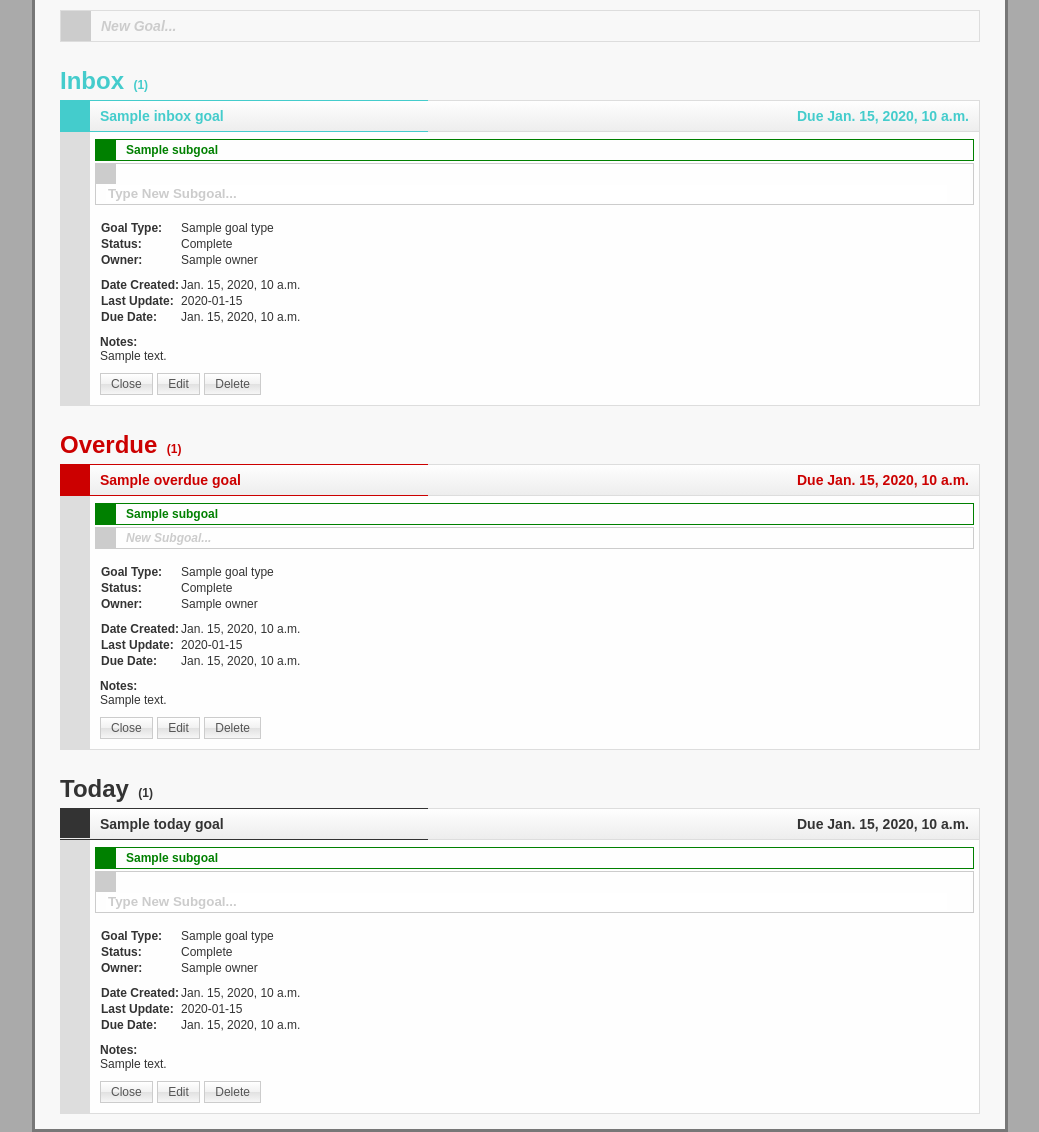
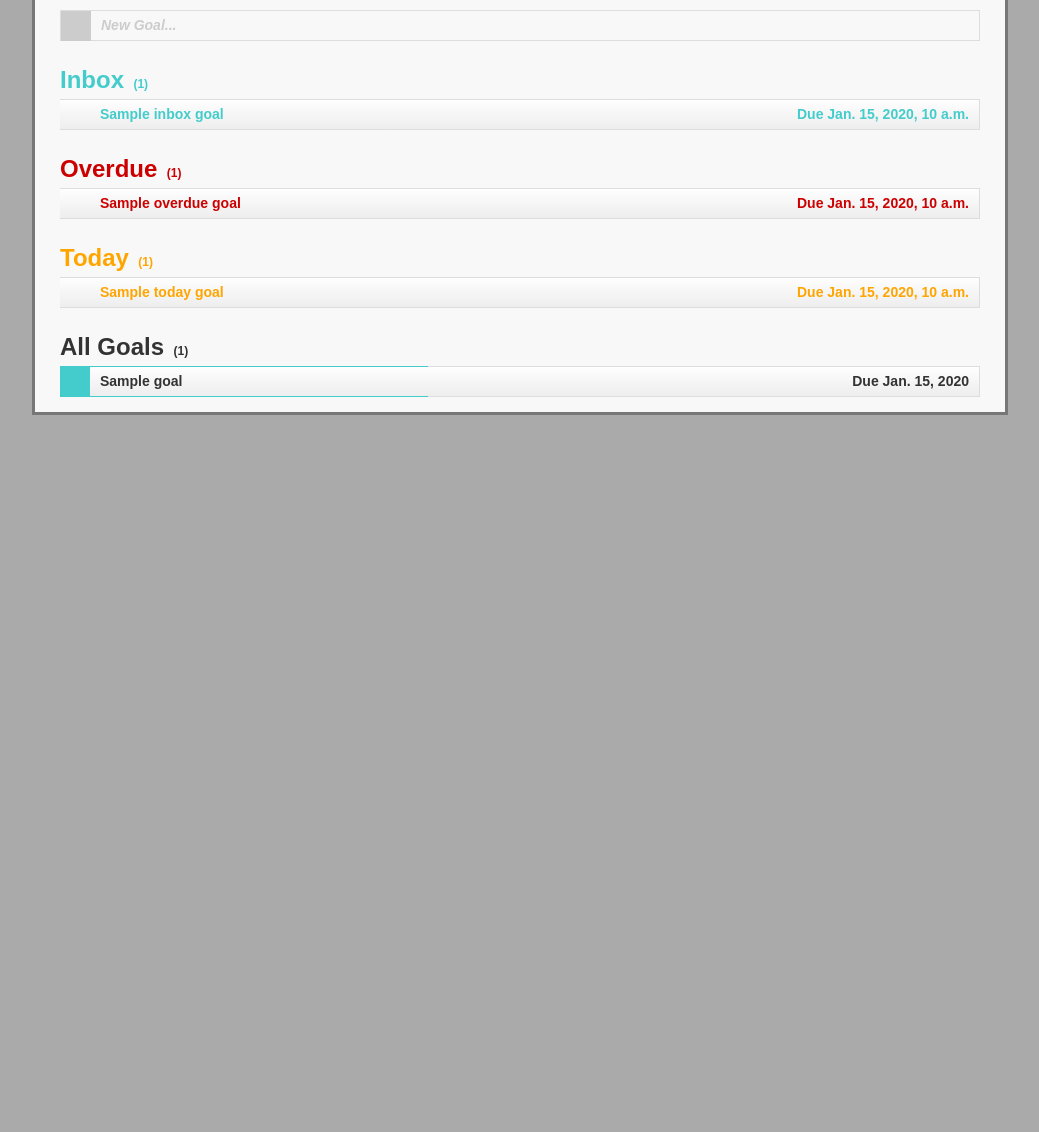
Before and after one commit to tyler-stone/goals_webapp, a Django app: template goals_webapp/templates/home.html in a window 1280 px wide. Shown: the part 72-1204 px from the top of the page, without its empty margins (120-1159 px from the left). After the commit the page ends 487 px from the top, so only its background shows below. Run offline with Django 3.2, Linux system fonts and the light colour scheme; tables that the repository leaves empty hold one stand-in row (values such as "Sample post"); the template is opened without the code that fills it: values that come from a table or form of the project are taken from there, most other values are stand-ins (such as "Sample title", 1, 10 or a date in 2020); parts of the project's set-up code (start-up, migrations or seed data) failed here and were passed over; some libraries are stand-ins or nearby versions.

Commit message:
Finished goal design. Working on js effects and refactoring models

```diff
--- a/goals_mgmt/admin.py
+++ b/goals_mgmt/admin.py
@@ -2,7 +2,6 @@
 from .models import Goal
 from .models import SubGoal
 from .models import Flag
-from .models import Status
 from .models import GoalType
 
 # Register your models here.
@@ -10,5 +9,4 @@
 admin.site.register(Goal)
 admin.site.register(SubGoal)
 admin.site.register(Flag)
-admin.site.register(Status)
 admin.site.register(GoalType)
--- a/goals_mgmt/templatetags/tags.py
+++ b/goals_mgmt/templatetags/tags.py
@@ -5,3 +5,7 @@
 @register.filter
 def count(value):
 	return len(value)
+
+@register.filter
+def space_to_dash(value):
+	return value.replace(" ","_")
--- a/goals_mgmt/utils.py
+++ b/goals_mgmt/utils.py
@@ -4,7 +4,7 @@
 from models import Goal, Flag
 
 def update_flags(request):
-	check_goals = Goal.objects.filter(~Q(status__title="Complete"), ~Q(status__title="Archived"))
+	check_goals = Goal.objects.filter(~Q(status="Complete"))
 	for x in check_goals:
 		if x.date_due < timezone.now().date():
 			x.flag = Flag.objects.get(title="Overdue")
--- a/goals_webapp/assets/css/main.css
+++ b/goals_webapp/assets/css/main.css
@@ -72,6 +72,10 @@
 }
 
 #today {
+	color: orange;
+}
+
+#all_goals {
 	color: #333;
 }
 
@@ -88,6 +92,7 @@
 }
 
 .goal_minview {
+	cursor: pointer;
 	border-right: 1px solid #ddd;
 	background: #ffffff;
 	background: -moz-linear-gradient(top,  #ffffff 0%, #f6f6f6 47%, #ededed 100%);
@@ -126,14 +131,17 @@
 	background-color: #cc0000;
 }
 
-.today {
+.due_today {
+	background-color: orange;
+}
+
+.none {
 	background-color: #333;
 }
 
 .goal span {
-	line-height: 30px;
-	height: 30px;
-	padding: 10px;
+	line-height: 29px;
+	padding: 0 10px;
 	font-weight: bold;
 	font-size: 14px;
 }
@@ -176,12 +184,12 @@
 }
 
 .subgoal_status_None {
-	border: 1px solid #777;
-	color: #777;
+	border: 1px solid #333;
+	color: #333;
 }
 
 .goal_flag.subgoal_status_None {
-	background-color: #777;
+	background-color: #333;
 	border:none;
 }
 
@@ -224,6 +232,7 @@
 	text-align: center;
 	padding: 3px 10px;
 	color: #555;
+	cursor: pointer;
 
 	background: #ffffff;
 	background: -moz-linear-gradient(top, #ffffff 0%, #f1f1f1 50%, #e1e1e1 51%, #f6f6f6 100%);
@@ -248,7 +257,7 @@
 
 .subgoal_text {
 	border: 0;
-	width: 837px;
+	width: 703px;
 	height: 100%;
 	font-weight: bold;
 	color: #ccc;
@@ -258,5 +267,4 @@
 .minview_right {
 	float: right;
 	position: relative;
-	top: -10px;
 }
--- /dev/null
+++ b/goals_webapp/assets/js/goals.js
@@ -0,0 +1,15 @@
+$(document).ready(function(){
+	$('.goal_detailview').hide();
+})
+
+$('.goal_flag').click(function() {
+	alert("GOAL FLG");
+});
+
+$('.goal_minview').click(function() {
+	$(this).siblings('.goal_detailview').slideDown();
+});
+
+$('.close').click(function() {
+	$(this).parents('.goal_detailview').slideUp();
+});
--- /dev/null
+++ b/goals_webapp/templates/goal_base.html
@@ -0,0 +1,39 @@
+<div id="goal_{{ x.pk }}" class="goal">
+	<div class="goal_flag {{ x.color_class }}"></div>
+	<div class="goal_minview">
+		<div class="progressbar"><div class="{{ x.color_class }}"></div></div>
+		<span>{{ x.title }}</span>
+		<span class="minview_right">Due {{ x.date_due }}</span>
+		<div class="progressbar"><div class="{{ x.color_class }}"></div></div>
+	</div>
+	<div class="goal_detailview">
+		<div class="subgoal_wrapper">
+		{% for y in x.subgoal_set.all %}
+			<div class="subgoal subgoal_status_{{ y.status }}">
+			<div class="goal_flag subgoal_status_{{ y.status }}"></div>
+				<span>{{ y.title }}</span>
+			</div>
+		{% endfor %}
+			<div class="subgoal subgoal_status_makenew">
+			<div class="goal_flag subgoal_status_makenew"></div>
+				<span><input type="text" class="subgoal_text" onClick="this.select();" value="Type New Subgoal..."></span>
+			</div>
+		</div>
+		<div class="goal_data">
+			<table border="0">
+				<tr><td><b>Goal Type:</b></td><td> {{ x.goal_type.title }}</td></tr>
+				<tr><td><b>Status:</b></td><td> {{ x.status.title }}</td></tr>
+				<tr><td><b>Owner:</b></td><td> {{ x.owner.get_full_name }}</td></tr>
+				<tr><td class="pad_top_10"><b>Date Created:</b></td><td class="pad_top_10"> {{ x.date_created }}</td></tr>
+				<tr><td><b>Last Update:</b></td><td> {{ x.last_update }}</td></tr>
+				<tr><td><b>Due Date:</b></td><td> {{ x.date_due }}</td></tr>
+			</table>
+			<p class="marg_top_10"><b>Notes:</b><br /> {{ x.notes }}</p>
+			<div class="marg_top_10">
+				<div class="close button">Close</div>
+				<a href="#"><div class="button">Edit</div></a>
+				<a href="#"><div class="delete button delete">Delete</div></a>
+			</div>
+		</div>
+	</div>
+</div>
--- a/goals_webapp/templates/home.html
+++ b/goals_webapp/templates/home.html
@@ -6,6 +6,7 @@
 {% load staticfiles %}
 {% load tags %}
 <link rel="stylesheet" type="text/css" href="{% static "css/main.css"%}" />
+<script src="http://ajax.googleapis.com/ajax/libs/jquery/1.10.2/jquery.min.js"></script>
 </head>
 
 <body>
@@ -27,45 +28,7 @@
 			<h2>Inbox</h2>
 			<h3>({{ count }})</h3>
 			{% for x in inbox_goals %}
-				<div class="goal">
-				<div class="goal_minview">
-					<div class="progressbar"><div class="inbox"></div></div>
-					<div class="goal_flag inbox"></div>
-					<span>{{ x.title }}</span>
-					<span class="minview_right">Due {{ x.date_due }}</span>
-					<div class="progressbar"><div class="inbox"></div></div>
-				</div>
-				<div class="goal_detailview">
-					<div class="subgoal_wrapper">
-					{% for y in x.subgoal_set.all %}
-						<div class="subgoal subgoal_status_{{ y.status }}">
-						<div class="goal_flag subgoal_status_{{ y.status }}"></div>
-							<span>{{ y.title }}</span>
-						</div>
-					{% endfor %}
-						<div class="subgoal subgoal_status_makenew">
-						<div class="goal_flag subgoal_status_makenew"></div>
-							<span><input type="text" class="subgoal_text" onClick="this.select();" value="Type New Subgoal..."></span>
-						</div>
-					</div>
-					<div class="goal_data">
-						<table border="0">
-							<tr><td><b>Goal Type:</b></td><td> {{ x.goal_type.title }}</td></tr>
-							<tr><td><b>Status:</b></td><td> {{ x.status.title }}</td></tr>
-							<tr><td><b>Owner:</b></td><td> {{ x.owner.get_full_name }}</td></tr>
-							<tr><td class="pad_top_10"><b>Date Created:</b></td><td class="pad_top_10"> {{ x.date_created }}</td></tr>
-							<tr><td><b>Last Update:</b></td><td> {{ x.last_update }}</td></tr>
-							<tr><td><b>Due Date:</b></td><td> {{ x.date_due }}</td></tr>
-						</table>
-						<p class="marg_top_10"><b>Notes:</b><br /> {{ x.notes }}</p>
-						<div class="marg_top_10">
-							<a href="#"><div class="button">Close</div></a>
-							<a href="#"><div class="button">Edit</div></a>
-							<a href="#"><div class="button delete">Delete</div></a>
-						</div>
-					</div>
-				</div>
-				</div>
+				{% include "goal_base.html" %}
 			{% endfor %}
 		</div>
 	{% endif %}
@@ -77,45 +40,7 @@
 			<h2>Overdue</h2>
 			<h3>({{ count }})</h3>
 			{% for x in overdue_goals %}
-				<div class="goal">
-					<div class="goal_minview">
-						<div class="progressbar"><div class="overdue"></div></div>
-						<div class="goal_flag overdue"></div>
-						<span>{{ x.title }}</span>
-						<span class="minview_right">Due {{ x.date_due }}</span>
-						<div class="progressbar"><div class="overdue"></div></div>
-					</div>
-					<div class="goal_detailview">
-						<div class="subgoal_wrapper">
-						{% for y in x.subgoal_set.all %}
-							<div class="subgoal subgoal_status_{{ y.status }}">
-							<div class="goal_flag subgoal_status_{{ y.status }}"></div>
-								<span>{{ y.title }}</span>
-							</div>
-						{% endfor %}
-							<div class="subgoal subgoal_status_makenew">
-							<div class="goal_flag subgoal_status_makenew"></div>
-								<span><i>New Subgoal...</i></span>
-							</div>
-						</div>
-						<div class="goal_data">
-							<table border="0">
-								<tr><td><b>Goal Type:</b></td><td> {{ x.goal_type.title }}</td></tr>
-								<tr><td><b>Status:</b></td><td> {{ x.status.title }}</td></tr>
-								<tr><td><b>Owner:</b></td><td> {{ x.owner.get_full_name }}</td></tr>
-								<tr><td class="pad_top_10"><b>Date Created:</b></td><td class="pad_top_10"> {{ x.date_created }}</td></tr>
-								<tr><td><b>Last Update:</b></td><td> {{ x.last_update }}</td></tr>
-								<tr><td><b>Due Date:</b></td><td> {{ x.date_due }}</td></tr>
-							</table>
-							<p class="marg_top_10"><b>Notes:</b><br /> {{ x.notes }}</p>
-							<div class="marg_top_10">
-								<a href="#"><div class="button">Close</div></a>
-								<a href="#"><div class="button">Edit</div></a>
-								<a href="#"><div class="button delete">Delete</div></a>
-							</div>
-						</div>
-					</div>
-				</div>
+				{% include "goal_base.html" %}
 			{% endfor %}
 		</div>
 	{% endif %}
@@ -127,48 +52,23 @@
 			<h2>Today</h2>
 			<h3>({{ count }})</h3>
 			{% for x in today_goals %}
-				<div class="goal">
-					<div class="goal_minview">
-						<div class="goal_flag today"></div>
-						<div class="progressbar"><div class="today"></div></div>
-						<span>{{ x.title }}</span>
-						<span class="minview_right">Due {{ x.date_due }}</span>
-						<div class="progressbar"><div class="today"></div></div>
-					</div>
-					<div class="goal_detailview">
-						<div class="subgoal_wrapper">
-						{% for y in x.subgoal_set.all %}
-							<div class="subgoal subgoal_status_{{ y.status }}">
-							<div class="goal_flag subgoal_status_{{ y.status }}"></div>
-								<span>{{ y.title }}</span>
-							</div>
-						{% endfor %}
-							<div class="subgoal subgoal_status_makenew">
-							<div class="goal_flag subgoal_status_makenew"></div>
-								<span><input type="text" class="subgoal_text" onClick="this.select();" value="Type New Subgoal..."></span>
-							</div>
-						</div>
-						<div class="goal_data">
-							<table border="0">
-								<tr><td><b>Goal Type:</b></td><td> {{ x.goal_type.title }}</td></tr>
-								<tr><td><b>Status:</b></td><td> {{ x.status.title }}</td></tr>
-								<tr><td><b>Owner:</b></td><td> {{ x.owner.get_full_name }}</td></tr>
-								<tr><td class="pad_top_10"><b>Date Created:</b></td><td class="pad_top_10"> {{ x.date_created }}</td></tr>
-								<tr><td><b>Last Update:</b></td><td> {{ x.last_update }}</td></tr>
-								<tr><td><b>Due Date:</b></td><td> {{ x.date_due }}</td></tr>
-							</table>
-							<p class="marg_top_10"><b>Notes:</b><br /> {{ x.notes }}</p>
-							<div class="marg_top_10">
-								<a href="#"><div class="button">Close</div></a>
-								<a href="#"><div class="button">Edit</div></a>
-								<a href="#"><div class="button delete">Delete</div></a>
-							</div>
-						</div>
-					</div>
-				</div>
+				{% include "goal_base.html" %}
+			{% endfor %}
+		</div>
+	{% endif %}
+	{% endwith %}
+
+	{% with count=all_goals|count %}
+	{% if count > 0 %}
+		<div id="all_goals" class="goal_section">
+			<h2>All Goals</h2>
+			<h3>({{ count }})</h3>
+			{% for x in all_goals %}
+				{% include "goal_base.html" %}
 			{% endfor %}
 		</div>
 	{% endif %}
 	{% endwith %}
 </body>
+<script src="{% static "js/goals.js" %}"></script>
 </html>
```
Also changed, not shown: goals_mgmt/models.py (+40 -9 lines), goals_mgmt/views.py (+8 -3 lines).
